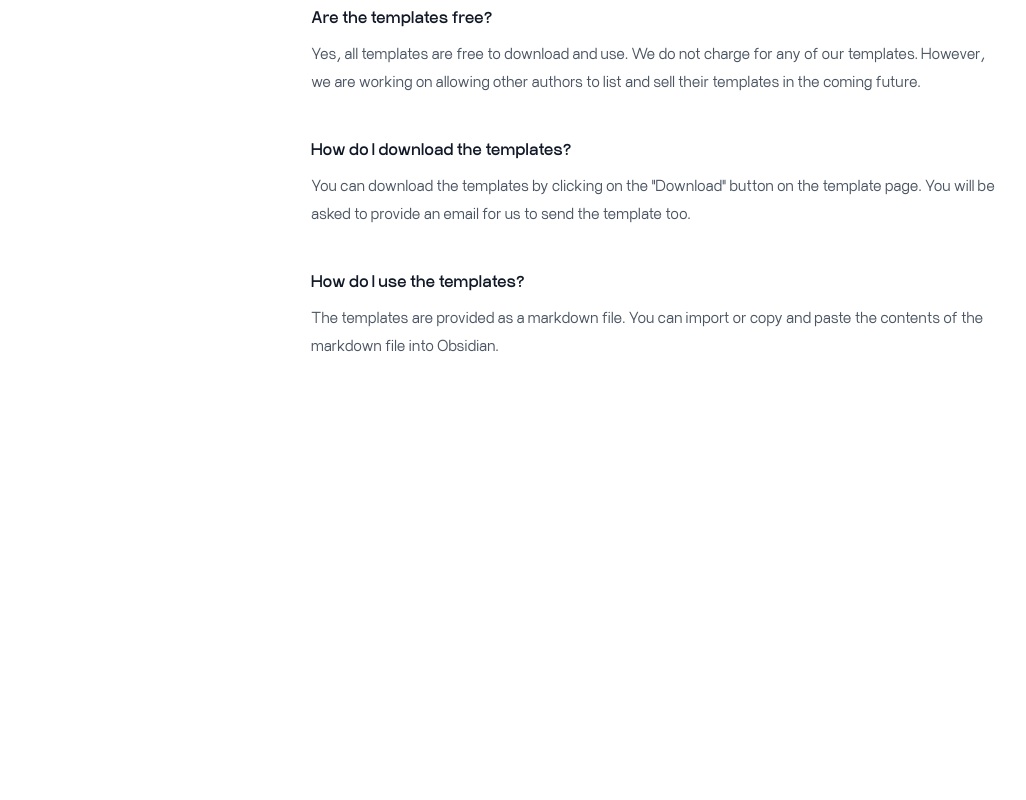
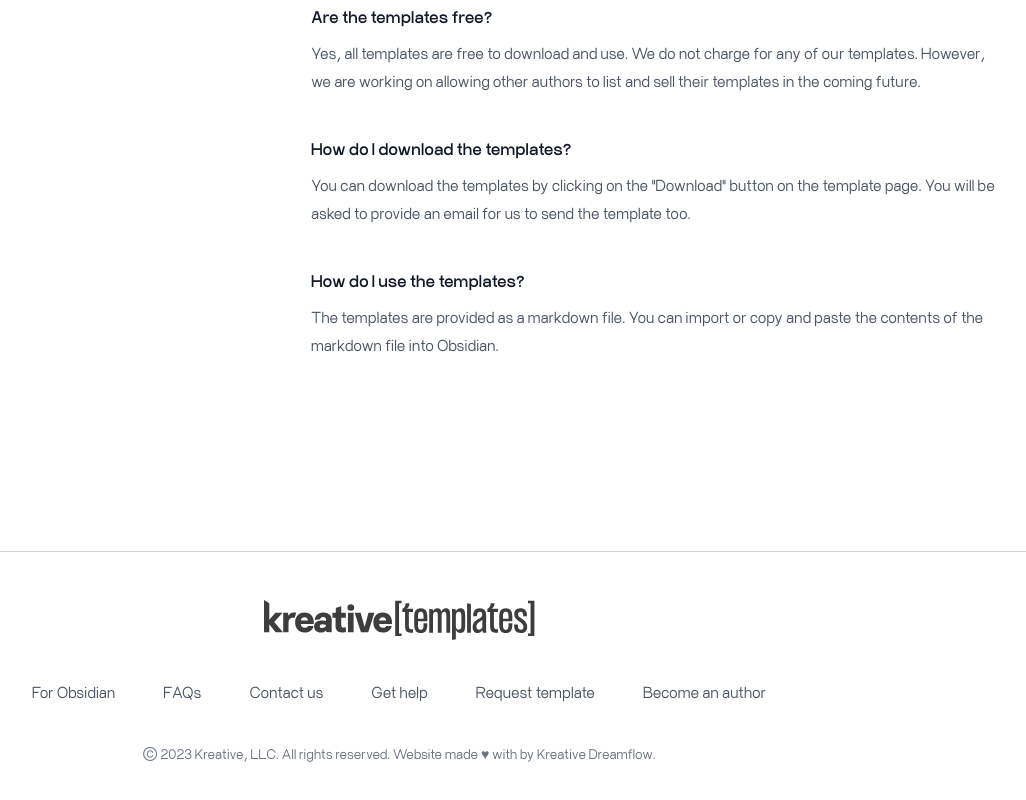
Before and after one commit to kreative/templates-client, a Next.js app: page /faqs in a window 1280 px wide. Shown: the part 445-1245 px from the top of the page, without its empty margins (241-1267 px from the left). Before the commit the page ends 900 px from the top, so only its background shows below. Built offline with nearby package versions, Linux system fonts and the light colour scheme.

Commit message:
ref: ensuring correct tags and content

```diff
--- a/src/components/TemplateCard.tsx
+++ b/src/components/TemplateCard.tsx
@@ -49,13 +49,13 @@ const TemplateCard: React.FC<ITemplateCardProps> = (
         />
         <div className="ml-4">
           <Link href={`/templates/${props.slug}`}>
-            <h3>
+            <h2>
               <span className="text-xl font-bold hover:text-purple-700">{props.name}</span>{" "}
               <span className={isHovering ? "inline-block" : "hidden"}>
                 <span className="text-gray-500">for</span>{" "}
                 {normalizePrice(props.price)}
               </span>
-            </h3>
+            </h2>
           </Link>
           <p>
             by {props.authorName} <span className="text-gray-500">in</span>{" "}
--- a/src/pages/faqs.tsx
+++ b/src/pages/faqs.tsx
@@ -1,5 +1,6 @@
 import { NextSeo } from "next-seo";
 import Navbar from "../components/Navbar";
+import Footer from "../components/Footer";
 
 const faqs = [
   {
@@ -80,6 +81,7 @@ export default function FAQs() {
           </div>
         </div>
       </main>
+      <Footer />
     </div>
   );
 }
```
